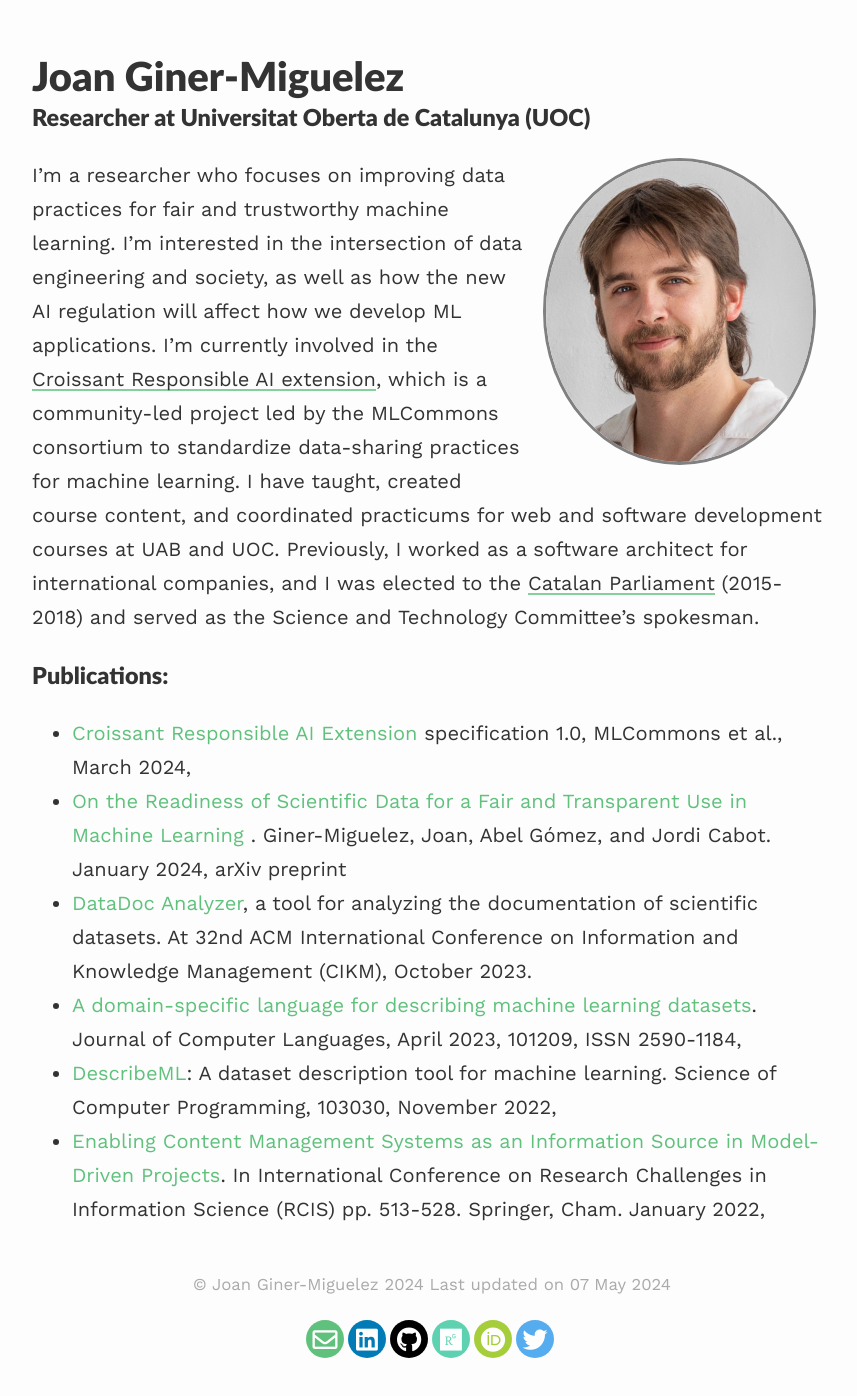
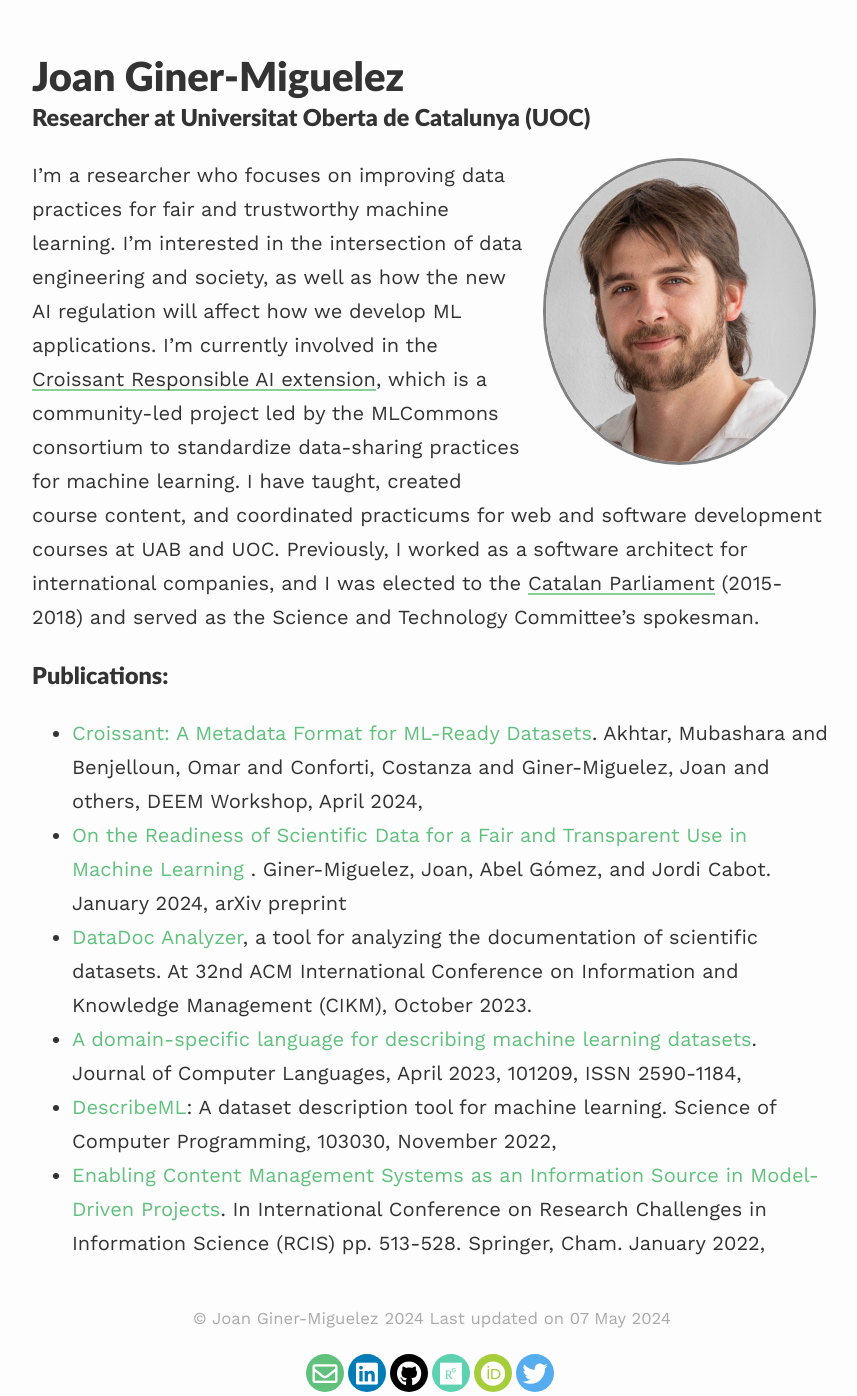
Before and after one commit to JoanGi/site, a Jekyll site: the page built from index.md, in a window 1280 px wide. Shown: the whole page, without its empty margins (208-1065 px from the left). Built offline with Jekyll 4.4.1, drawn with Linux system fonts in a browser that asks for light colours; nearby versions of some CDN libraries; before the commit the page ends 1362 px from its top, so only the background shows below that.

Commit message:
Update index.md

```diff
--- a/index.md
+++ b/index.md
@@ -11,7 +11,7 @@
 
 ### Publications:
 
-* [Croissant Responsible AI Extension](https://mlcommons.github.io/croissant/docs/croissant-rai-spec.html) specification 1.0, MLCommons et al., March 2024,
+* [Croissant: A Metadata Format for ML-Ready Datasets](https://arxiv.org/pdf/2403.19546). Akhtar, Mubashara and Benjelloun, Omar and Conforti, Costanza and Giner-Miguelez, Joan and others, DEEM Workshop, April 2024,
 * [On the Readiness of Scientific Data for a Fair and Transparent Use in Machine Learning ](https://arxiv.org/abs/2401.10304). Giner-Miguelez, Joan, Abel Gómez, and Jordi Cabot. January 2024, arXiv preprint
 * [DataDoc Analyzer](https://dl.acm.org/doi/abs/10.1145/3583780.3614737), a tool for analyzing the documentation of scientific datasets. At 32nd ACM International Conference on Information and Knowledge Management (CIKM), October 2023.
 * [A domain-specific language for describing machine learning datasets](https://doi.org/10.1016/j.cola.2023.101209). Journal of Computer Languages, April 2023, 101209, ISSN 2590-1184,
```
